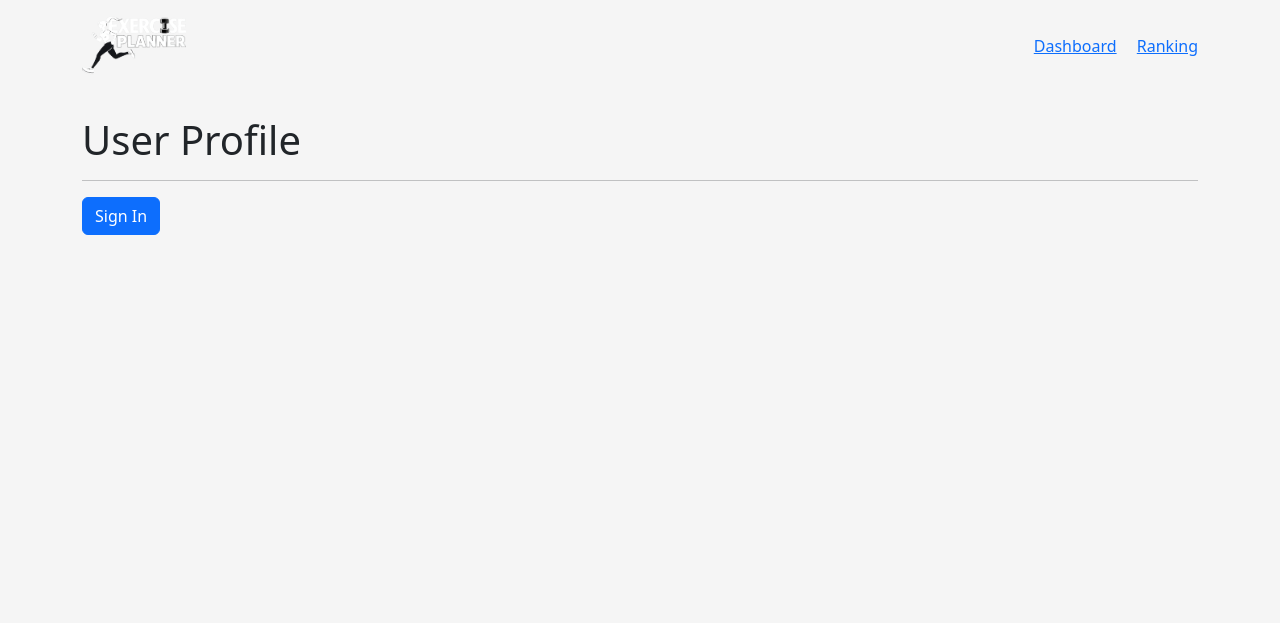
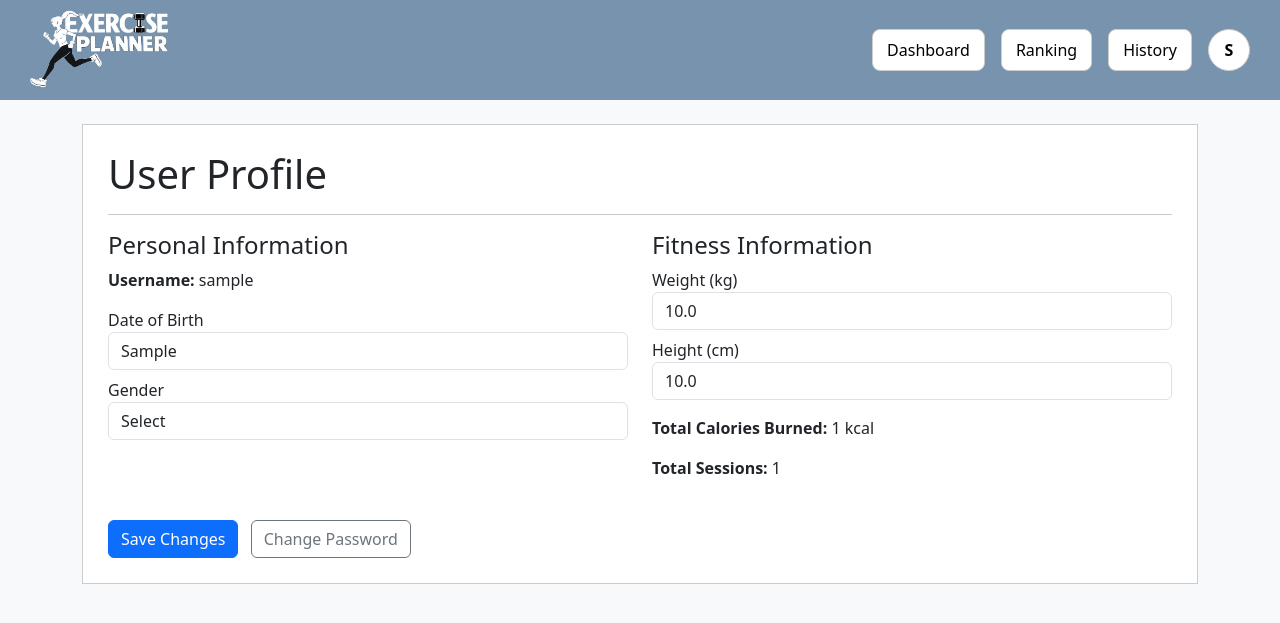
Before and after one commit to nhuntkn/CITS3403-Agile-Web-Development, a Flask app: template templates/profile.html in a window 1280 px wide. Shown: the top 623 px of the page. Run offline with Flask 3, Linux system fonts and the light colour scheme; tables that the repository leaves empty hold one stand-in row (values such as "Sample post"); the template is opened without the code that fills it: values that come from a table or form of the project are taken from there, most other values are stand-ins (such as "Sample title", 1, 10 or a date in 2020).

Commit message:
update signup and profile page with flask database and add password change and validity

```diff
--- a/app.py
+++ b/app.py
@@ -1,145 +1,182 @@
-from flask import Flask, render_template, request, redirect
-import sqlite3
-import re
+#setup Flask app and routes, connects to database, handles form submission and rendering templates
+
+from flask import Flask, render_template, request, redirect, session, url_for
+from models import db, ExerciseSession, SessionExercise, User
+from data import exercise_data
+from utils import calculate_calories
 
 app = Flask(__name__)
 
-DB_NAME = "database.db"
+#configure SQLite database, SQLAlchemy will store the database file inside the Flask instance folder
+app.config['SQLALCHEMY_DATABASE_URI'] = 'sqlite:///exercise_planner.db'
+app.config['SQLALCHEMY_TRACK_MODIFICATIONS'] = False
+
+db.init_app(app) #attach SQLAlchemy to Flask app
+
+@app.route("/", methods=["GET", "POST"])
+def home():
+    #displays Add Session page, if form is submitted, it saves the session and exercises to the database
+
+    if request.method == "POST":
+        #get the main session data from the form
+        date = request.form.get("date")
+        current_weight = float(request.form.get("weight"))
+        notes = request.form.get("notes")
+
+        #get the repeated exercise rows from the form
+        exercise_names = request.form.getlist("exercise[]")
+        activity_levels = request.form.getlist("level[]")
+        minutes_list = request.form.getlist("minutes[]")
+
+        #create the main exercise session record
+        new_session = ExerciseSession(
+            date=date,
+            current_weight=current_weight,
+            notes=notes,
+            total_calories=0
+        )
+
+        #add the session first to get an ID, ID needed for the foreign key in exercises
+        db.session.add(new_session)
+        db.session.flush()
+
+        total_calories = 0
+
+        #save each exercise row that belongs to this session
+        for i in range(len(exercise_names)):
+            exercise_name = exercise_names[i]
+            activity_level = activity_levels[i]
+            minutes = int(minutes_list[i])
+
+            #find MET value for the exercise and activity level
+            met_value = exercise_data[exercise_name][activity_level]
+
+            calories = calculate_calories(
+                met_value,
+                minutes,
+                current_weight
+            )
+
+            #create the database record for this exercise row
+            new_exercise = SessionExercise(
+                exercise_name=exercise_name,
+                activity_level=activity_level,
+                minutes=minutes,
+                met_value=met_value,
+                calories=calories,
+                session_id=new_session.id
+            )
+
+            total_calories = total_calories + calories
+            db.session.add(new_exercise)
+
+        #store the total calories for the full session
+        new_session.total_calories = round(total_calories, 2)
+
+        #save everything to the database
+        db.session.commit()
+        #reload page and show success message
+        return render_template("exercise.html", message="Session added successfully.", exercise_data = exercise_data)
+
+    #display the Add Session page before the form is submitted
+    return render_template("exercise.html", exercise_data=exercise_data)
+
+@app.route("/signup", methods=["GET", "POST"])
+def signup():
+    if request.method == "POST":
+        username = request.form.get("username")
+        password = request.form.get("password")
+        confirm = request.form.get("confirm")
+
+        dob = request.form.get("dob")
+        gender = request.form.get("gender")
+        weight = request.form.get("weight")
+        height = request.form.get("height")
+
+        if not password or len(password) < 6:
+            return render_template("signup.html", error="Password must be at least 6 characters long")
+
+        if not any(char.isalpha() for char in password):
+            return render_template("signup.html", error="Password must include at least one letter")
+
+        if password != confirm:
+            return render_template("signup.html", error="Passwords do not match")
+
+        existing = User.query.filter_by(username=username).first()
+        if existing:
+            return render_template("signup.html", error="Username already exists")
+
+        new_user = User(
+            username=username,
+            password=password,
+            dob=dob,
+            gender=gender,
+            weight=float(weight) if weight else None,
+            height=float(height) if height else None
+        )
+
+        db.session.add(new_user)
+        db.session.commit()
+
+        session['username'] = username
+        return redirect(url_for('dashboard'))
+
+    return render_template("signup.html")
 
 
-def get_db_connection():
-    conn = sqlite3.connect(DB_NAME)
-    conn.row_factory = sqlite3.Row
-    return conn
+@app.route("/profile", methods=["GET", "POST"])
+def profile():
+    if 'username' not in session:
+        return redirect('/login')
 
+    user = User.query.filter_by(username=session['username']).first()
 
-def init_db():
-    conn = get_db_connection()
+    sessions = ExerciseSession.query.all()
+    total_calories = sum(s.total_calories for s in sessions)
+    total_sessions = len(sessions)
 
-    conn.execute("""
-        CREATE TABLE IF NOT EXISTS rankings (
-            id INTEGER PRIMARY KEY AUTOINCREMENT,
-            username TEXT NOT NULL,
-            kg_lost REAL NOT NULL,
-            kcal_burned INTEGER NOT NULL,
-            streak INTEGER NOT NULL
-        )
-    """)
+    stats = {
+        "total_calories": round(total_calories, 2),
+        "total_sessions": total_sessions
+    }
 
-    conn.execute("""
-        CREATE TABLE IF NOT EXISTS users (
-            id INTEGER PRIMARY KEY AUTOINCREMENT,
-            username TEXT UNIQUE,
-            password TEXT,
-            dob TEXT,
-            sex TEXT,
-            weight REAL,
-            height REAL
-        )
-    """)
+    if request.method == 'POST':
+        user.dob = request.form.get('dob')
+        user.gender = request.form.get('gender')
 
-    conn.commit()
-    conn.close()
+        weight = request.form.get('weight')
+        height = request.form.get('height')
 
+        user.weight = float(weight) if weight else None
+        user.height = float(height) if height else None
 
-@app.route("/")
-def home():
-    return render_template("exercise.html")
+        new_password = request.form.get('new_password')
+        confirm_password = request.form.get('confirm_password')
 
+        if new_password:
+            if new_password != confirm_password:
+                return render_template("profile.html", user=user, stats=stats, error="Passwords do not match")
+            user.password = new_password
+
+        db.session.commit()
+
+    return render_template("profile.html", user=user, stats=stats)
 
 @app.route("/dashboard")
 def dashboard():
-    username = "Jackson"
-    return render_template("dashboard.html", username=username)
+    #loads the dashboard page, which shows all past exercise sessions and their details
+    username = "Jackson"  # TODO: replace with session user once auth is implemented
 
+    sessions = ExerciseSession.query.order_by(ExerciseSession.id.desc()).all()
+
+    return render_template("dashboard.html", username=username, sessions=sessions)
 
 @app.route("/login")
 def login():
     return render_template("login.html")
 
-
-@app.route("/signup", methods=["GET", "POST"])
-def signup():
-    init_db()
-
-    if request.method == "POST":
-        username = request.form.get("username")
-        password = request.form.get("password")
-        confirm = request.form.get("confirm")
-        dob = request.form.get("dob")
-        sex = request.form.get("sex")
-        weight = request.form.get("weight")
-        height = request.form.get("height")
-
-        # password validation
-        if len(password) < 6 or not re.search(r"[A-Za-z]", password):
-            return render_template("signup.html",
-                                   error="Password must be at least 6 characters and contain letters")
-
-        if password != confirm:
-            return render_template("signup.html",
-                                   error="Passwords do not match")
-
-        conn = get_db_connection()
-
-        existing_user = conn.execute(
-            "SELECT * FROM users WHERE username = ?",
-            (username,)
-        ).fetchone()
-
-        if existing_user:
-            conn.close()
-            return render_template("signup.html",
-                                   error="Username already exists")
-
-        conn.execute("""
-            INSERT INTO users (username, password, dob, sex, weight, height)
-            VALUES (?, ?, ?, ?, ?, ?)
-        """, (username, password, dob, sex, weight, height))
-
-        conn.commit()
-        conn.close()
-
-        return redirect(f"/profile/{username}")
-
-    return render_template("signup.html")
-
-
-@app.route("/profile/<username>", methods=["GET", "POST"])
-def profile(username):
-    init_db()
-
-    conn = get_db_connection()
-
-    if request.method == "POST":
-        dob = request.form.get("dob")
-        sex = request.form.get("sex")
-        weight = request.form.get("weight")
-        height = request.form.get("height")
-
-        conn.execute("""
-            UPDATE users
-            SET dob = ?, sex = ?, weight = ?, height = ?
-            WHERE username = ?
-        """, (dob, sex, weight, height, username))
-
-        conn.commit()
-
-    user = conn.execute("""
-        SELECT * FROM users WHERE username = ?
-    """, (username,)).fetchone()
-
-    stats = conn.execute("""
-        SELECT kcal_burned, streak
-        FROM rankings
-        WHERE username = ?
-    """, (username,)).fetchone()
-
-    conn.close()
-
-    return render_template("profile.html", user=user, stats=stats)
-
+with app.app_context():
+    db.create_all()
 
 if __name__ == "__main__":
-    init_db()
     app.run(debug=True)
--- a/templates/profile.html
+++ b/templates/profile.html
@@ -3,106 +3,142 @@
 <head>
     <meta charset="UTF-8">
     <title>User Profile</title>
+
     <link href="https://cdn.jsdelivr.net/npm/bootstrap@5.3.3/dist/css/bootstrap.min.css" rel="stylesheet">
+    <link rel="stylesheet" href="{{ url_for('static', filename='css/style.css') }}">
 </head>
 
-<body style="background-color:#f5f5f5;">
+<body>
 
-<div class="container py-3 d-flex justify-content-between align-items-center">
-    <img src="{{ url_for('static', filename='images/logo.png') }}" style="height:60px;">
-    <div>
-        <a href="/" class="me-3">Dashboard</a>
-        <a href="/ranking">Ranking</a>
+<!-- top bar -->
+<div class="top-bar d-flex justify-content-between align-items-center">
+
+    <a href="{{ url_for('dashboard') }}" class="logo">
+        <img src="{{ url_for('static', filename='images/logo.png') }}" class="site-logo">
+    </a>
+
+    <div class="d-flex gap-3 align-items-center">
+
+        <a href="{{ url_for('dashboard') }}" class="nav-box">Dashboard</a>
+        <a href="#" class="nav-box">Ranking</a>
+        <a href="#" class="nav-box">History</a>
+
+        <div class="hover-dropdown">
+            <a href="#" class="profile-circle">
+                {{ user.username[0]|upper if user else 'U' }}
+            </a>
+
+            <ul class="dropdown-menu dropdown-menu-end">
+                <li><a class="dropdown-item" href="/profile">Profile</a></li>
+                <li><a class="dropdown-item" href="#">Settings</a></li>
+                <li><a class="dropdown-item" href="#">Logout</a></li>
+            </ul>
+        </div>
+
     </div>
 </div>
 
-<div class="container mt-4">
+<!-- main content -->
+<div class="container py-4">
 
-    <h1>User Profile</h1>
-    <hr>
+    <div class="main-box">
 
-    <!-- ✅ Avatar / Sign In -->
-    <div class="mb-4">
-        {% if user %}
-            <div style="
-                width:80px;
-                height:80px;
-                border-radius:50%;
-                background-color:#007bff;
-                color:white;
-                display:flex;
-                align-items:center;
-                justify-content:center;
-                font-size:30px;
-                font-weight:bold;">
-                {{ user['username'][0]|upper }}
-            </div>
-        {% else %}
-            <a href="/login" class="btn btn-primary">Sign In</a>
+        <h1>User Profile</h1>
+
+        {% if error %}
+        <div class="alert alert-danger">{{ error }}</div>
         {% endif %}
-    </div>
 
-    {% if user %}
-    <form method="POST">
+        <hr>
 
-        <div class="row">
+        <form method="POST">
 
-            <!-- LEFT -->
-            <div class="col-md-6">
-                <div class="card p-4 shadow-sm mb-4">
+            <div class="row">
 
-                    <h4 class="mb-3">Personal Information</h4>
+                <!-- left -->
+                <div class="col-md-6">
 
-                    <p><strong>Username:</strong> {{ user["username"] }}</p>
+                    <h4>Personal Information</h4>
 
-                    <!--  Password removed -->
+                    <p><strong>Username:</strong> {{ user.username }}</p>
 
                     <label>Date of Birth</label>
-                    <input type="text" class="form-control mb-2" name="dob" value="{{ user['dob'] }}">
+                    <input type="text" class="form-control mb-2" name="dob" value="{{ user.dob }}">
 
                     <label>Gender</label>
-                    <select class="form-control mb-2" name="sex">
+                    <select class="form-control mb-2" name="gender">
                         <option value="">Select</option>
-                        <option value="Male" {% if user['sex']=="Male" %}selected{% endif %}>Male</option>
-                        <option value="Female" {% if user['sex']=="Female" %}selected{% endif %}>Female</option>
+                        <option value="Male" {% if user.gender == "Male" %}selected{% endif %}>Male</option>
+                        <option value="Female" {% if user.gender == "Female" %}selected{% endif %}>Female</option>
                     </select>
 
                 </div>
-            </div>
 
-            <!-- RIGHT -->
-            <div class="col-md-6">
-                <div class="card p-4 shadow-sm mb-4">
+                <!-- right -->
+                <div class="col-md-6">
 
-                    <h4 class="mb-3">Fitness Statistics</h4>
+                    <h4>Fitness Information</h4>
 
                     <label>Weight (kg)</label>
-                    <input type="number" class="form-control mb-2" name="weight" value="{{ user['weight'] }}">
+                    <input type="number" class="form-control mb-2" name="weight" value="{{ user.weight }}">
 
                     <label>Height (cm)</label>
-                    <input type="number" class="form-control mb-2" name="height" value="{{ user['height'] }}">
+                    <input type="number" class="form-control mb-2" name="height" value="{{ user.height }}">
 
                     <p class="mt-3">
                         <strong>Total Calories Burned:</strong>
-                        {% if stats %}{{ stats["kcal_burned"] }}{% else %}0{% endif %} kcal
+                        {{ stats.total_calories if stats else 0 }} kcal
                     </p>
 
                     <p>
-                        <strong>Current Streak:</strong>
-                        {% if stats %}{{ stats["streak"] }}{% else %}0{% endif %} days
+                        <strong>Total Sessions:</strong>
+                        {{ stats.total_sessions if stats else 0 }}
                     </p>
 
                 </div>
+
             </div>
 
-        </div>
+            <div class="mt-4">
 
-        <button class="btn btn-primary">Save Changes</button>
+                <button class="btn btn-primary">Save Changes</button>
 
-    </form>
-    {% endif %}
+                <button type="button"
+                        class="btn btn-outline-secondary ms-2"
+                        onclick="togglePassword()">
+                    Change Password
+                </button>
+
+            </div>
+
+            <div id="passwordSection" style="display:none;" class="mt-3">
+
+                <div class="card p-3">
+
+                    <h5>Change Password</h5>
+
+                    <label>New Password</label>
+                    <input type="password" class="form-control mb-2" name="new_password">
+
+                    <label>Confirm Password</label>
+                    <input type="password" class="form-control mb-2" name="confirm_password">
+
+                </div>
+
+            </div>
+
+        </form>
+
+    </div>
 
 </div>
 
+<script>
+function togglePassword() {
+    let section = document.getElementById("passwordSection");
+    section.style.display = (section.style.display === "none") ? "block" : "none";
+}
+</script>
+
 </body>
 </html>
```
Also changed, not shown: models.py (added, +40 -0 lines), templates/signup.html (+44 -26 lines).
